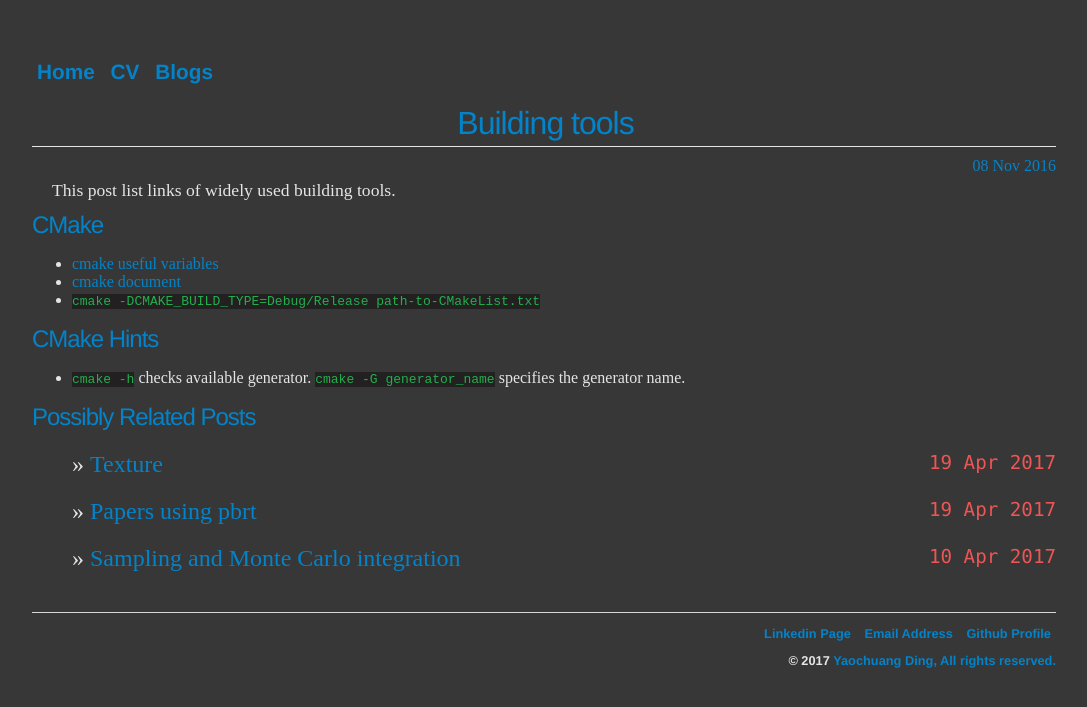
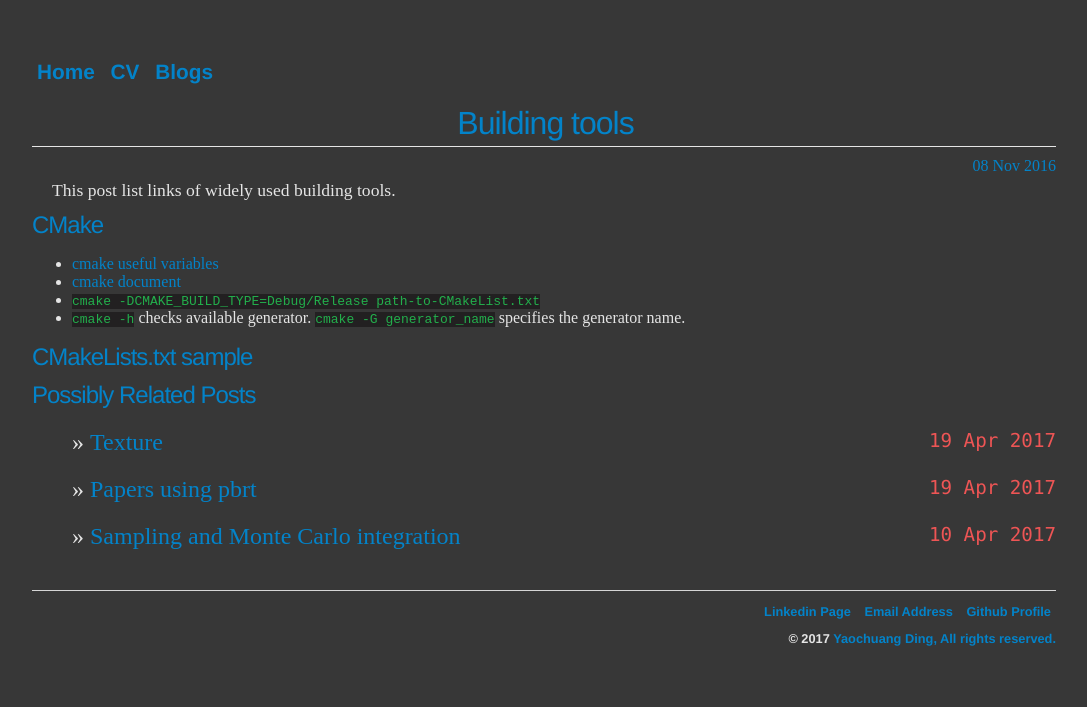
Before and after one commit to ychding11/ychding11.github.io, a Jekyll site: the page built from _posts/2016-08-11-Build-System.md, in a window 1280 px wide. Shown: the top 707 px of the page, without its empty margins (96-1183 px from the left). Built offline with Jekyll 4.4.1, drawn with Linux system fonts in a browser that asks for light colours.

Commit message:
add CMakeLists.txt

```diff
--- a/_posts/2016-08-11-Build-System.md
+++ b/_posts/2016-08-11-Build-System.md
@@ -9,6 +9,6 @@
 + [cmake useful variables](https://cmake.org/Wiki/CMake_Useful_Variables)
 - [cmake document](https://cmake.org/cmake/help/v3.5/manual/cmake-buildsystem.7.html)
 - `cmake -DCMAKE_BUILD_TYPE=Debug/Release  path-to-CMakeList.txt`
++ `cmake -h` checks available generator. `cmake -G generator_name` specifies the generator name.
 
-## CMake Hints
-+ `cmake -h` checks available generator. `cmake -G generator_name` specifies the generator name.
+## CMakeLists.txt sample
```
